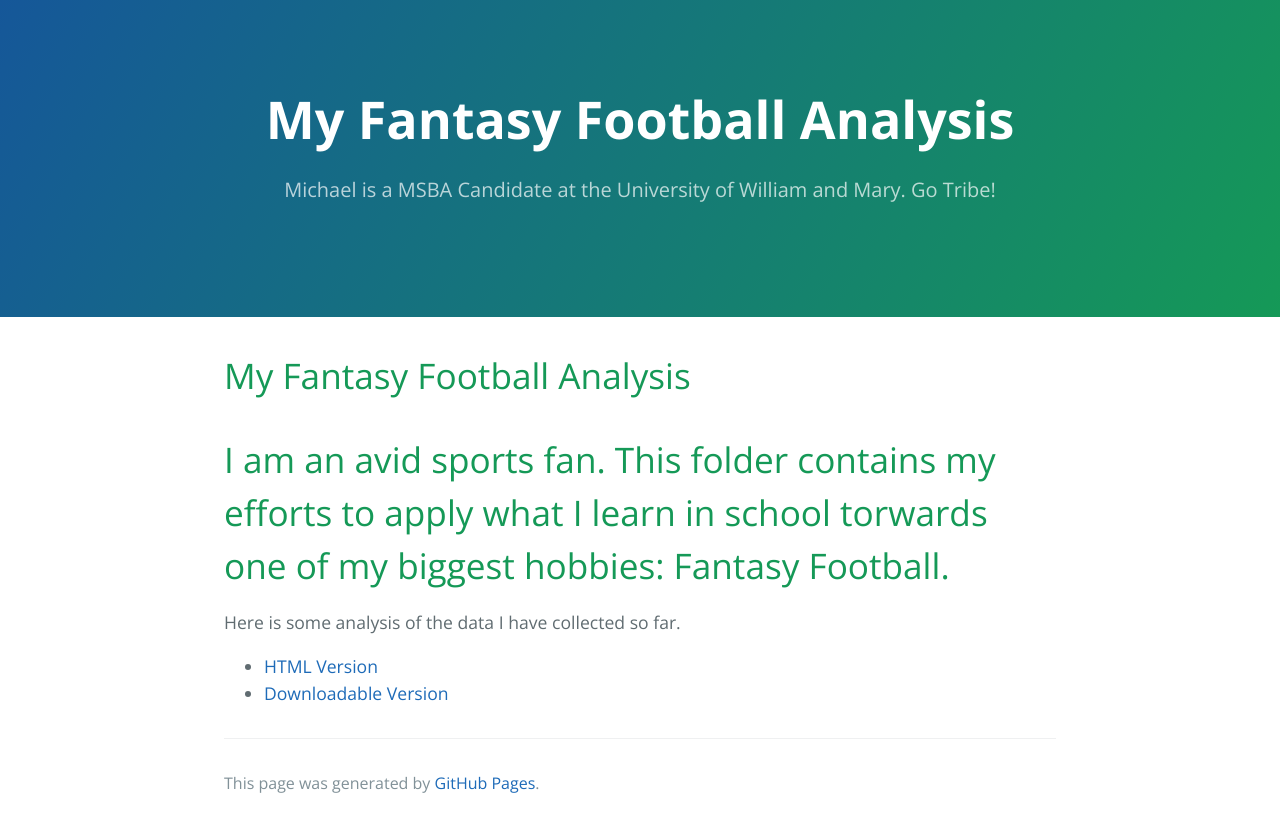
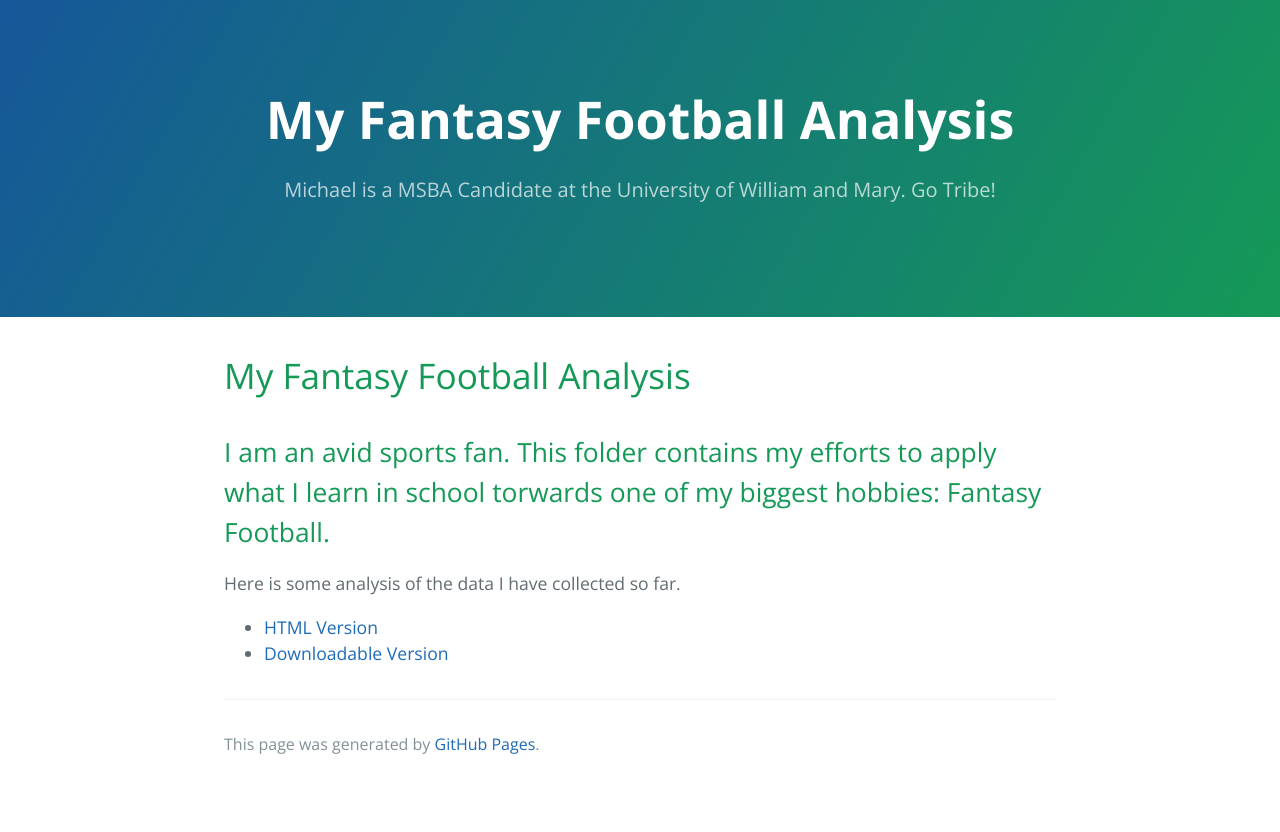
Before and after one commit to michaelpelletier22/michaelpelletier22.github.io, a Jekyll site: the page built from Fantasy Football/index.md, in a window 1280 px wide. Shown: the top 832 px of the page. Built offline with Jekyll 4.4.1, drawn with Linux system fonts in a browser that asks for light colours; our own code applies the rules of GitHub Pages for plain Markdown files.

```diff
--- a/Fantasy Football/index.md
+++ b/Fantasy Football/index.md
@@ -5,7 +5,7 @@ Description: I am an avid sports fan. This folder contains my efforts to apply w
 
 # My Fantasy Football Analysis
 
-# I am an avid sports fan. This folder contains my efforts to apply what I learn in school torwards one of my biggest hobbies: Fantasy Football.
+## I am an avid sports fan. This folder contains my efforts to apply what I learn in school torwards one of my biggest hobbies: Fantasy Football.
 
 Here is some analysis of the data I have collected so far.
 - [HTML Version](/Github Jupyter Placeholder.html)
```
